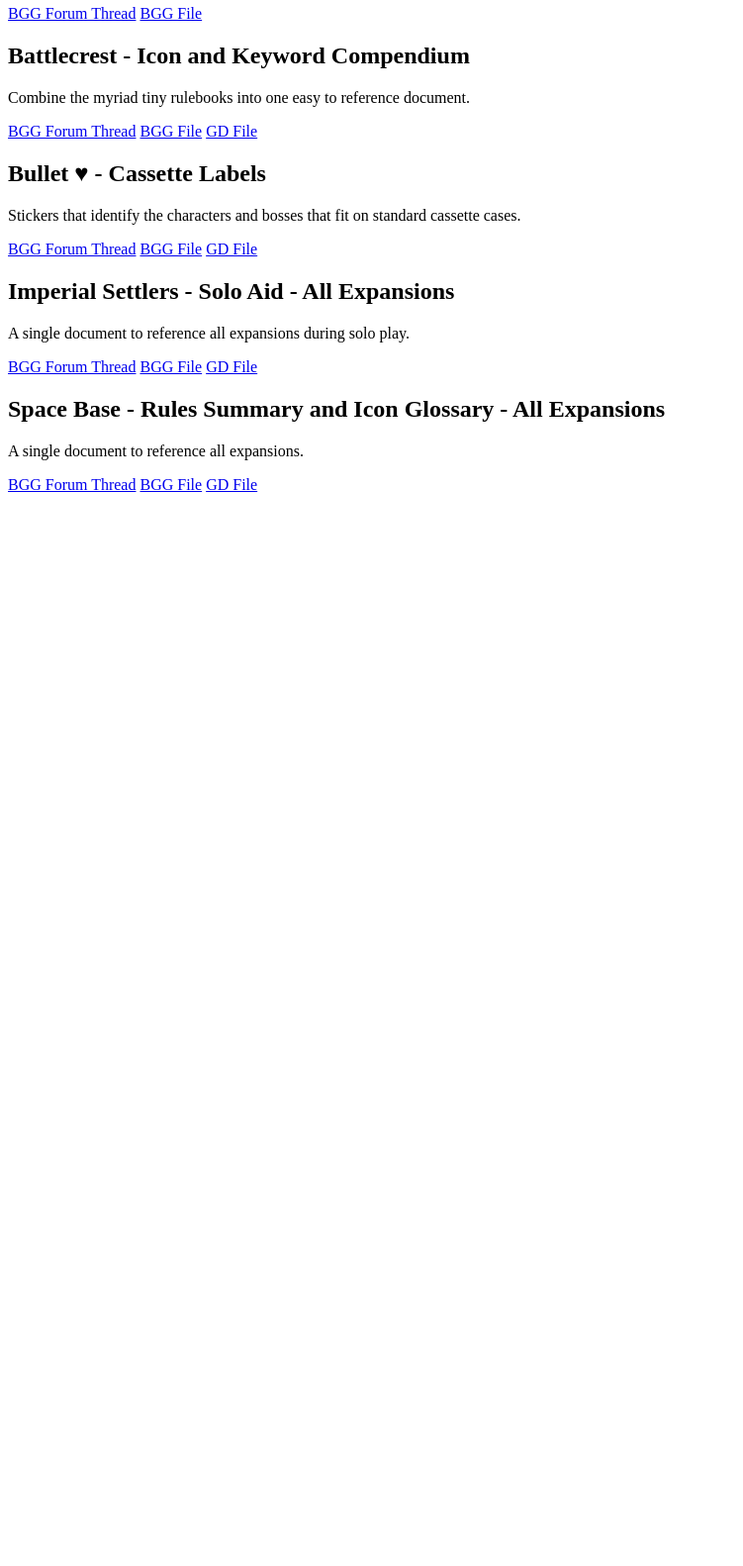
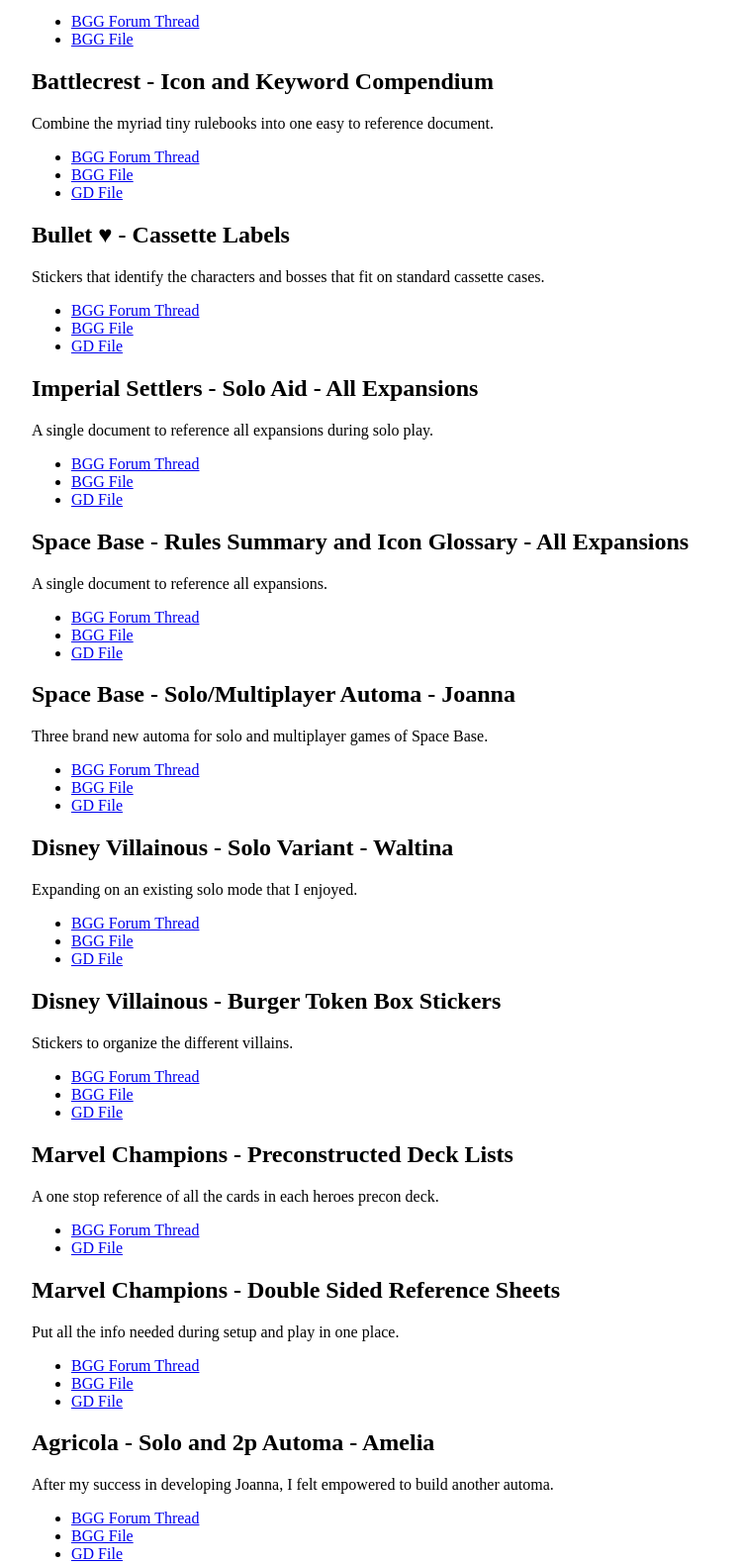
Before and after one commit to XBigTK13X/board-game-mods, a plain HTML site: page docs/index.html in a window 1280 px wide. Shown: the part 180-1762 px from the top of the page at 99% size, without its empty margins (0-751 px from the left). Before the commit the page ends 800 px from the top, so only its background shows below. Drawn offline with Linux system fonts and the light colour scheme.

Commit message:
Update index.html

```diff
--- a/docs/index.html
+++ b/docs/index.html
@@ -1,33 +1,116 @@
 <html>
   <head>
     <title>Lofty Snowman's Board Game Mods</title>
+    <style>
+      body {
+        margin: 1em 2em;
+      }
+    </style>
   </head>
   <body>
     <h1>Lofty Snowman's Board Game Mods</h1>
     <p>Shown in the order they were created.</p>
+
     <h2>Ultimate Sagrada - All Expansions Variant</h2>
     <p>A way to mix all the expansion content into a single game.</p>
-    <a href="https://boardgamegeek.com/thread/2970670/ultimate-sagrada-all-expansions-variant">BGG Forum Thread</a>
-    <a href="https://boardgamegeek.com/filepage/249445/variant-ultimate-sagrada">BGG File</a>
+    <ul>
+    <li><a href="https://boardgamegeek.com/thread/2970670/ultimate-sagrada-all-expansions-variant">BGG Forum Thread</a></li>
+    <li><a href="https://boardgamegeek.com/filepage/249445/variant-ultimate-sagrada">BGG File</a></li>
+    </ul>
+
     <h2>Battlecrest - Icon and Keyword Compendium</h2>
     <p>Combine the myriad tiny rulebooks into one easy to reference document.</p>
-    <a href="https://boardgamegeek.com/thread/3001107/unofficial-compendium-all-keywords-and-icons">BGG Forum Thread</a>
-    <a href="https://boardgamegeek.com/filepage/251804/unofficial-battlecrest-compendium">BGG File</a>
-    <a href="https://drive.google.com/file/d/1sIGmVdtrxqoVih8kkj4xOkHLXy8htwQ0/view?usp=sharing">GD File</a>
+    <ul>
+    <li><a href="https://boardgamegeek.com/thread/3001107/unofficial-compendium-all-keywords-and-icons">BGG Forum Thread</a></li>
+    <li><a href="https://boardgamegeek.com/filepage/251804/unofficial-battlecrest-compendium">BGG File</a></li>
+    <li><a href="https://drive.google.com/file/d/1sIGmVdtrxqoVih8kkj4xOkHLXy8htwQ0/view?usp=sharing">GD File</a></li>
+    </ul>
+
     <h2>Bullet ♥︎ - Cassette Labels</h2>
     <p>Stickers that identify the characters and bosses that fit on standard cassette cases.</p>
-    <a href="https://boardgamegeek.com/thread/3144688/printable-labels-standard-size-cassette-tape-boxes">BGG Forum Thread</a>
-    <a href="https://boardgamegeek.com/filepage/264215/cassette-labels">BGG File</a>
-    <a href="https://drive.google.com/file/d/1wBwZguEW3_AWBv_vQ4dC8baCkFCNbNiG/view">GD File</a>
+    <ul>
+    <li><a href="https://boardgamegeek.com/thread/3144688/printable-labels-standard-size-cassette-tape-boxes">BGG Forum Thread</a></li>
+    <li><a href="https://boardgamegeek.com/filepage/264215/cassette-labels">BGG File</a></li>
+    <li><a href="https://drive.google.com/file/d/1wBwZguEW3_AWBv_vQ4dC8baCkFCNbNiG/view">GD File</a></li>
+    </ul>
+
     <h2>Imperial Settlers - Solo Aid - All Expansions</h2>
     <p>A single document to reference all expansions during solo play.</p>
-    <a href="https://boardgamegeek.com/thread/3166202/solo-aid-all-expansions">BGG Forum Thread</a>
-    <a href="https://boardgamegeek.com/filepage/266359/solo-aid-all-expansions">BGG File</a>
-    <a href="https://drive.google.com/file/d/1KoaG20KgShHXrCugMEp3CS7GrRQs39JZ/view">GD File</a>
+    <ul>
+    <li><a href="https://boardgamegeek.com/thread/3166202/solo-aid-all-expansions">BGG Forum Thread</a></li>
+    <li><a href="https://boardgamegeek.com/filepage/266359/solo-aid-all-expansions">BGG File</a></li>
+    <li><a href="https://drive.google.com/file/d/1KoaG20KgShHXrCugMEp3CS7GrRQs39JZ/view">GD File</a></li>
+    </ul>
+
     <h2>Space Base - Rules Summary and Icon Glossary - All Expansions</h2>
     <p>A single document to reference all expansions.</p>
-    <a href="https://boardgamegeek.com/thread/3200162/rules-summary-and-icon-glossary-all-expansions">BGG Forum Thread</a>
-    <a href="https://boardgamegeek.com/filepage/269332/rules-summary-and-icon-glossary-all-expansions">BGG File</a>
-    <a href="https://drive.google.com/file/d/13KFsipwAxeH9uUYNiyKZySIx2KuuagWo/view?usp=sharing">GD File</a>
+    <ul>
+    <li><a href="https://boardgamegeek.com/thread/3200162/rules-summary-and-icon-glossary-all-expansions">BGG Forum Thread</a></li>
+    <li><a href="https://boardgamegeek.com/filepage/269332/rules-summary-and-icon-glossary-all-expansions">BGG File</a></li>
+    <li><a href="https://drive.google.com/file/d/13KFsipwAxeH9uUYNiyKZySIx2KuuagWo/view?usp=sharing">GD File</a></li>
+    </ul>
+
+    <h2>Space Base - Solo/Multiplayer Automa - Joanna</h2>
+    <p>Three brand new automa for solo and multiplayer games of Space Base.</p>
+    <ul>
+    <li><a href="https://boardgamegeek.com/thread/3202112/solo-or-multiplayer-automa-joanna">BGG Forum Thread</a></li>
+    <li><a href="https://boardgamegeek.com/filepage/269542/space-base-automa-joanna">BGG File</a></li>
+    <li><a href="https://drive.google.com/file/d/1Cuz4CFWGZn3zaD2FrZkvcPEX5GvDlVPa/view">GD File</a></li>
+    </ul>
+
+    <h2>Disney Villainous - Solo Variant - Waltina</h2>
+    <p>Expanding on an existing solo mode that I enjoyed.</p>
+    <ul>
+    <li><a href="https://boardgamegeek.com/thread/2352310/solo-variant-custom-ai-track-updated-0720/page/5">BGG Forum Thread</a></li>
+    <li><a href="https://boardgamegeek.com/filepage/269890/disney-villainous-solo-variant-waltina">BGG File</a></li>
+    <li><a href="https://drive.google.com/file/d/10srmysyFocjpYFOdRNL0dbJzfvdwXYVz/view">GD File</a></li>
+    </ul>
+
+    <h2>Disney Villainous - Burger Token Box Stickers</h2>
+    <p>Stickers to organize the different villains.</p>
+    <ul>
+    <li><a href="https://boardgamegeek.com/thread/3210541/burger-token-box-labels">BGG Forum Thread</a></li>
+    <li><a href="https://boardgamegeek.com/filepage/270425/disney-villainous-burger-token-box-labels">BGG File</a></li>
+    <li><a href="https://drive.google.com/file/d/1jQb_QlE-LiO03rpC5jUX5iwHo_fxS6aG/view?usp=sharing">GD File</a></li>
+    </ul>
+
+    <h2>Marvel Champions - Preconstructed Deck Lists</h2>
+    <p>A one stop reference of all the cards in each heroes precon deck.</p>
+    <ul>
+    <li><a href="https://boardgamegeek.com/thread/3210629/list-all-cards-each-preconstructed-starter-deck-al"</a>BGG Forum Thread</li>
+    <li><a href="https://drive.google.com/file/d/1_ArXseW8QusI1zfLtgxdS0Spj3i4mIAC">GD File</a></li>
+    </ul>
+
+    <h2>Marvel Champions - Double Sided Reference Sheets</h2>
+    <p>Put all the info needed during setup and play in one place.</p>
+    <ul>
+    <li><a href="https://boardgamegeek.com/thread/3214662/double-sided-reference-sheets-heroaspect-pairs-vil">BGG Forum Thread</a></li>
+    <li><a href="https://boardgamegeek.com/filepage/271707/marvel-champions-all-one-glossary">BGG File</a></li>
+    <li><a href="https://drive.google.com/file/d/10qh5rkSy9vrZjvL_D4QY4k11YD8Wcz6F/view?usp=sharing">GD File</a></li>
+    </ul>
+
+    <h2>Agricola - Solo and 2p Automa - Amelia</h2>
+    <p>After my success in developing Joanna, I felt empowered to build another automa.</p>
+    <ul>
+    <li><a href="https://boardgamegeek.com/thread/3221025/amelia-1p-and-2p-automa-allowing-3p-and-4p-cards">BGG Forum Thread</a></li>
+    <li><a href="https://boardgamegeek.com/filepage/271597/agricola-automa-amelia">BGG File</a></li>
+    <li><a href="https://drive.google.com/file/d/1HQtmJKCMC5TY6B6pJl-P6OOJjo2O-eI0/view">GD File</a></li>
+    </ul>
+
+    <h2>Marvel Champions - Horizontal Dividers</h2>
+    <p>Simple text dividers for cards I keep in the core box.</p>
+    <ul>
+    <li><a href="https://boardgamegeek.com/thread/3225202/simple-horizontal-dividers-all-modular-sets">BGG Forum Thread</a></li>
+    <li><a href="https://boardgamegeek.com/filepage/271917/simple-dividers-aspects-and-modular-sets-horizonta">BGG File</a></li>
+    <li><a href="https://drive.google.com/file/d/12Q87-7CUKGpjJvVG7QQrp05zGHEUHjCS/view?usp=sharing">GD File</a></li>
+    </ul>
+
+    <h2>My Little Pony - Adventures in Equestria - Expansion Analysis</h2>
+    <p>A fun little stats project to test out Jupyter Lab.</p>
+    <ul>
+    <li><a href="https://boardgamegeek.com/thread/3226362/my-thoughts-how-best-use-expansions">BGG Forum Thread</a></li>
+    </ul>
+
+
   </body>
 </html>
```
